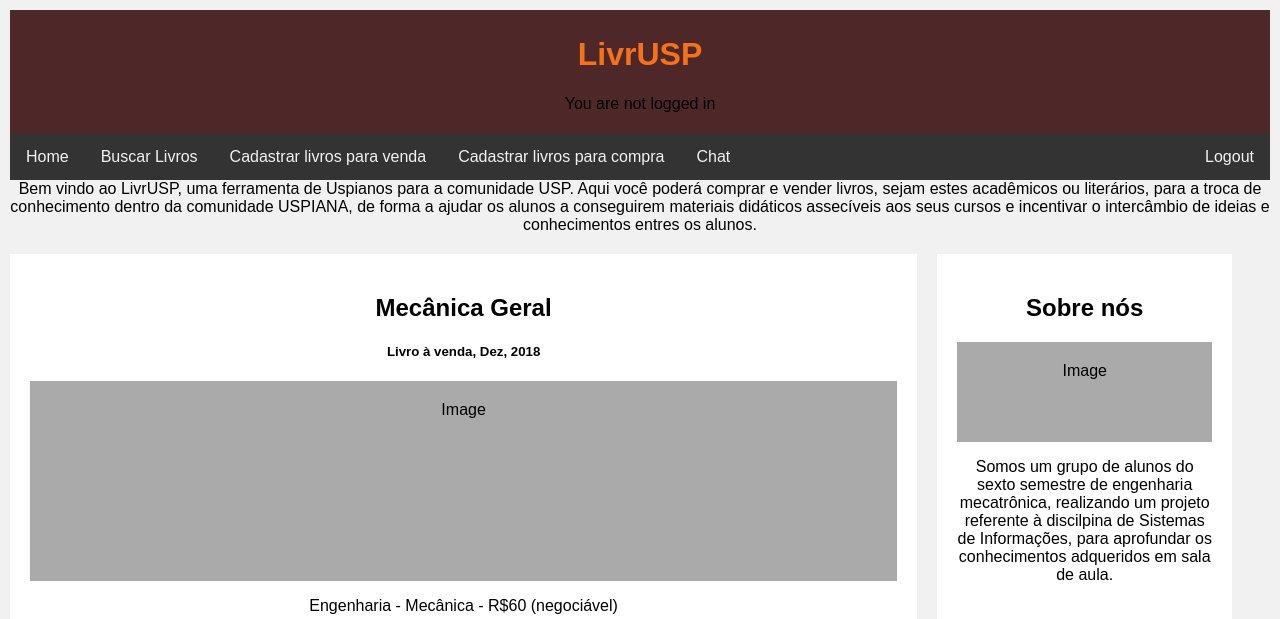
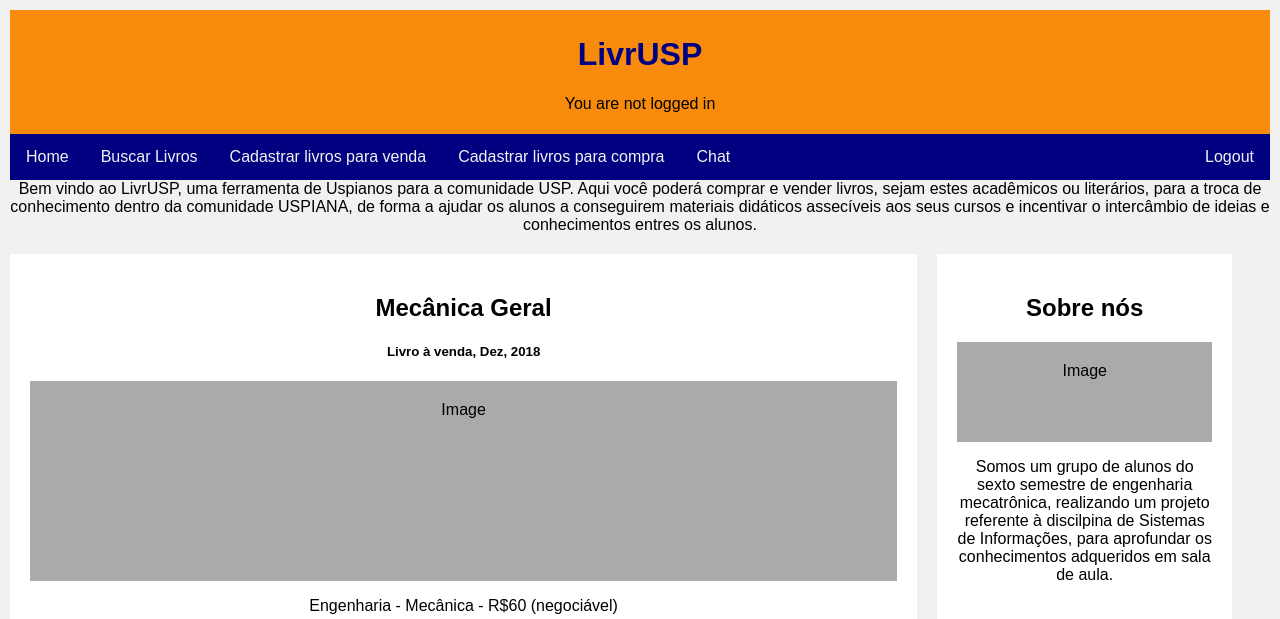
Before and after one commit to gabrielsb10/site_final_livrusp, a Django app: page /busca/ in a window 1280 px wide. Shown: the top 619 px of the page. Run offline with Django 3.2, Linux system fonts and the light colour scheme.

Commit message:
ajustes nas cores

```diff
--- a/livrusp/static/livrusp/style.css
+++ b/livrusp/static/livrusp/style.css
@@ -1,5 +1,6 @@
 h1 {
-    color: rgb(245, 114, 27);
+    /*color: rgb(245, 114, 27);*/
+    color: navy;
 }
 * {
   box-sizing: border-box;
@@ -17,7 +18,7 @@
     margin-top: 0;
  }*/
 header {
-    background-color: #4e2828;
+    background-color: #f88b0c;
     text-align: center;
     padding: 5px;
 }
@@ -30,7 +31,8 @@
 .menu {
     width: 100%;
     overflow: hidden;
-    background-color: #333;
+    background-color: navy;
+    /*background-color: #333;*/
     text-align: center;
     margin: 0px;
     padding: 0px;
```
